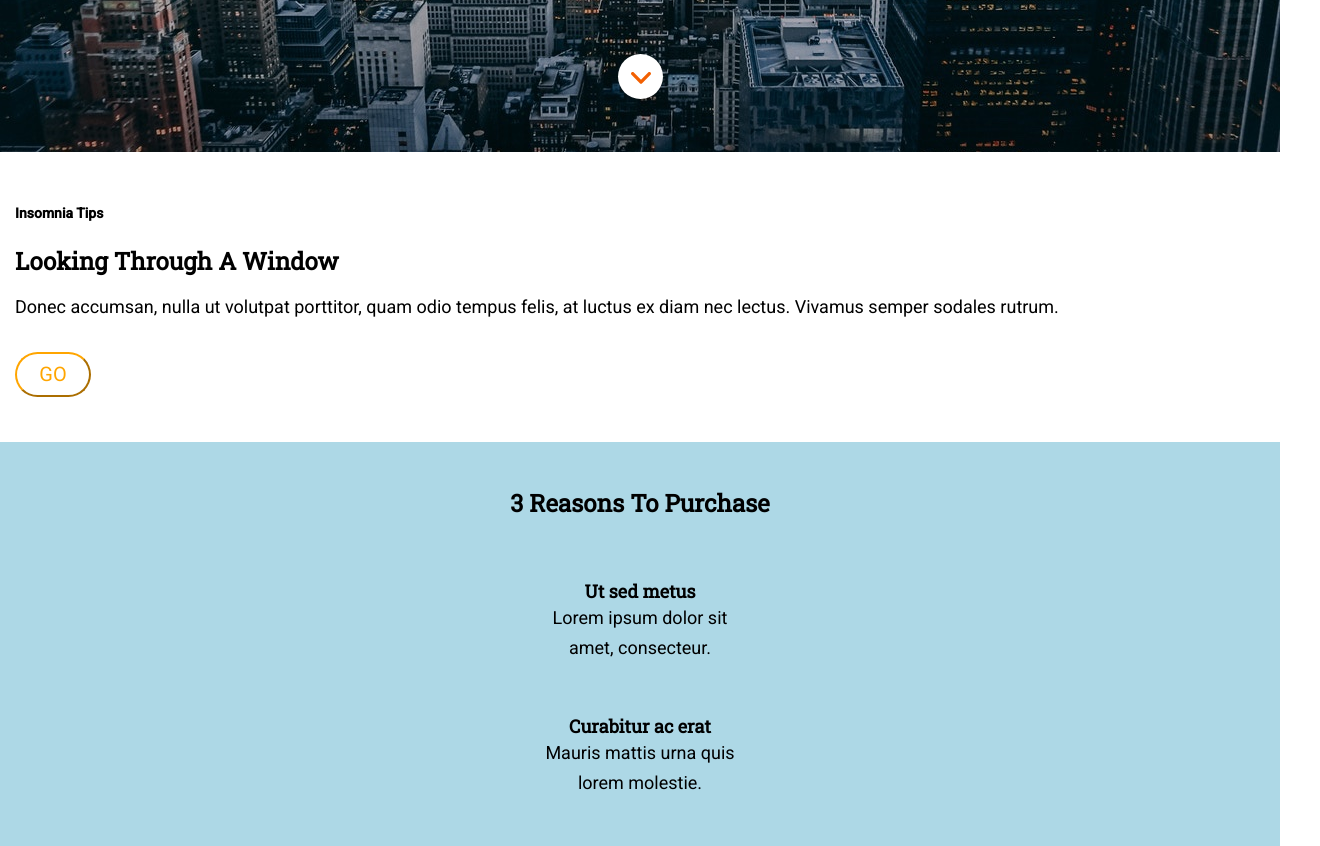
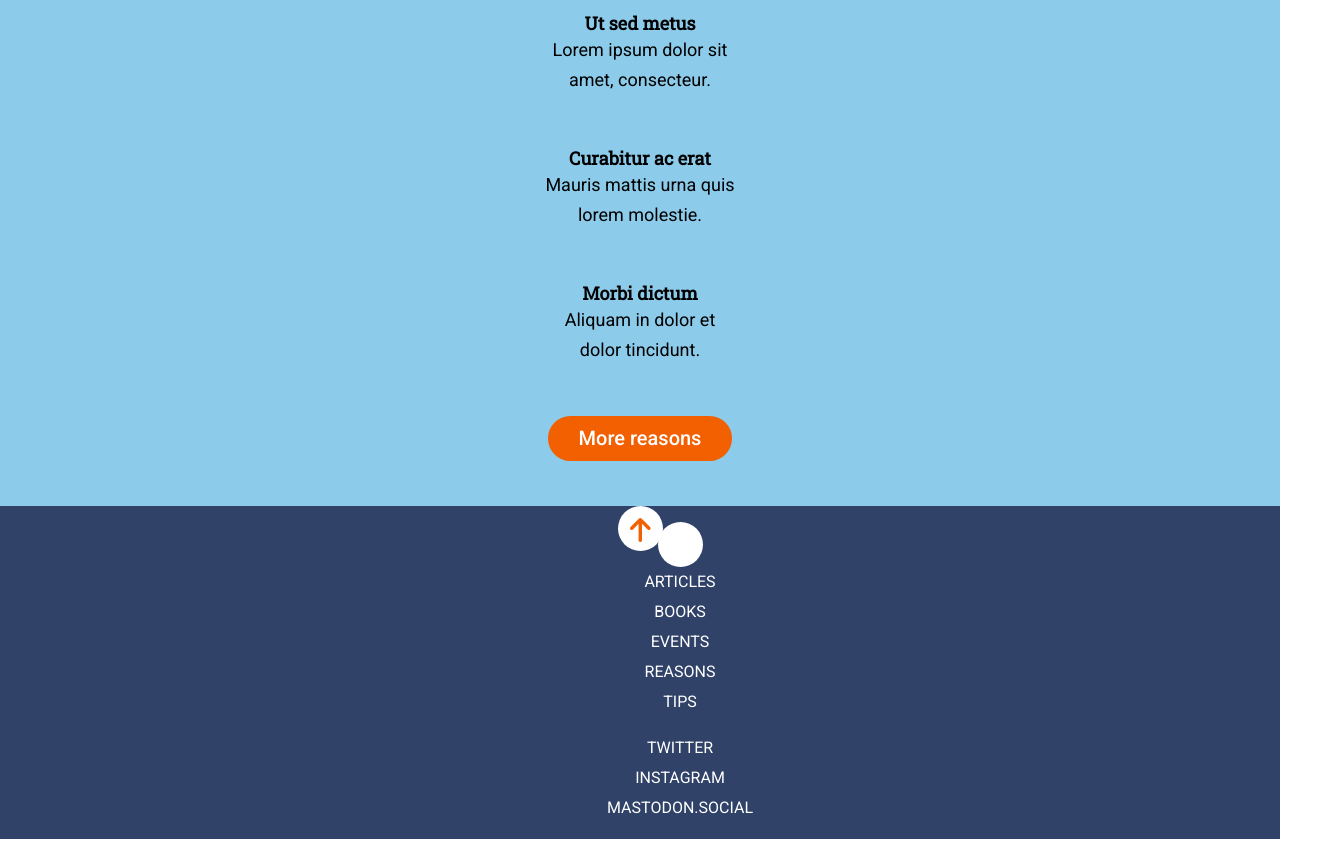
Before and after one commit to luzagm/m1-evaluacion-final-luzagm, a website: page _src/templates/index.html in a window 1280 px wide. Shown: the part 416-1262 px from the top of the page, 1320 px wide, since content can reach past the window. Drawn offline with nearby package versions, Linux system fonts and the light colour scheme; files that its build step writes are made by us from their sources; files whose address does not match are found by name.

Commit message:
main and footer

```diff
--- a/_src/assets/scss/main.scss
+++ b/_src/assets/scss/main.scss
@@ -1,11 +1,15 @@
+@import "core/variables";
+
 body {
   margin: 0;
   box-sizing: border-box;
 }
 
+/* HERO */
+
 .menu {
   position: fixed;
-  background-color: #0271bc;
+  background-color: $color-mediumblue;
   height: 44px;
   width: 44px;
   z-index: 1;
@@ -30,7 +34,7 @@ body {
   position: relative;
   top: 284px;
   widows: 100vw;
-  color: white;
+  color: $color-white;
 }
 
 .title {
@@ -63,7 +67,7 @@ body {
     height: 45px;
     width: 45px;
     border-radius: 50%;
-    background-color: white;
+    background-color: $color-white;
     z-index: 0;
   }
 
@@ -72,6 +76,9 @@ body {
     padding: 18px 12px 15px 13px;
   }
 }
+
+
+/* MAIN */
 
 .main {
   display: flex;
@@ -83,7 +90,7 @@ body {
   padding: 30px 15px;
 }
 
-.bluetitle {
+.small_title {
   font-family: "Roboto", sans-serif;
   font-size: 14px;
 }
@@ -98,18 +105,16 @@ body {
   font-family: "Roboto", sans-serif;
   font-size: 18px;
   line-height: 30px;
-  font-weight: 400;
   margin: 0;
 }
 
 .s2 {
   text-align: center;
-  background: lightblue;
+  background: $color-lightblue;
   padding-top: 30px;
   padding-right: 15px;
   padding-left: 15px;
 }
-
 
 .text_box {
   display: grid;
@@ -128,19 +133,61 @@ body {
 }
 
 .btn {
-	font-family: "Roboto", sans-serif;
-	font-size: 20px;
-	color: orange;
-	border-color: orange;
-	background: white;
+  border: $color-orange solid 2px;
+  background: $color-white;
   height: 45px;
   width: 76px;
   border-radius: 22.5px;
   margin: 30px 0 15px 0;
+  font-family: "Roboto", sans-serif;
+  font-size: 20px;
+  font-weight: 500;
+  color: $color-orange;
 }
 
 .btn.btn_default {
   width: 184px;
-	padding: 0;
+  color: $color-white;
+  background: $color-orange;
   margin: 0 0 60px 0;
 }
+
+.s3 {
+	background-color: $color-darkblue;
+	color: $color-white;
+	position: relative;
+	bottom: 0;
+}
+
+.up {
+	display: flex;
+	justify-content: center;
+	align-content: center;
+	position: absolute;
+	width: 100vw;
+/* 	bottom: 465px; */
+
+	&_circle {
+		height: 45px;
+		width: 45px;
+		border-radius: 50%;
+		background-color: $color-white;
+		z-index: 0;
+	  }
+
+	  &_arrow {
+		position: absolute;
+		padding: 12px 12px 10px 12px;
+	  }
+}
+
+.list {
+	display: flex;
+	flex-direction: column;
+	justify-content: center;
+	align-items: center;
+	width: 100vw;
+	font-family: "Roboto", sans-serif;
+	line-height: 30px;
+	list-style: none;
+}
--- a/_src/templates/index.html
+++ b/_src/templates/index.html
@@ -14,43 +14,25 @@
   </head>
 
   <body>
-    <header>
-      <div class="menu">
-        <img class="menu_icon" src="./assets/images/ico-menu.svg" />
-      </div>
-
-      <div class="hero_image">
-        <div class="hero_text">
-          <h1 class="title">ANONYMOUS PROXY</h1>
-          <h4 class="subtitle">In hac habitasse platea dictumst.</h4>
-        </div>
-      </div>
-
-      <div class="down" href="#main">
-        <a class="down_circle">
-          <img class="down_arrow" src="./assets/images/ico-scroll-down.svg" />
-        </a>
-      </div>
-    </header>
+    <partial src="_header.html"></partial>
 
     <main id="main" class="main">
       <section class="s1">
-        <h5 class="bluetitle">Insomnia Tips</h5>
+        <h5 class="small_title">Insomnia Tips</h5>
         <h2 class="par_title">Looking Through A Window</h2>
         <p class="par">
           Donec accumsan, nulla ut volutpat porttitor, quam odio tempus felis,
           at luctus ex diam nec lectus. Vivamus semper sodales rutrum.
         </p>
         <div>
-            <button class="btn" href="#">GO</button>
-          </div>
+          <button class="btn" href="#">GO</button>
+        </div>
       </section>
 
       <section class="s2">
         <div>
           <h2 class="par_title">3 Reasons To Purchase</h2>
         </div>
-
         <div class="text_box">
           <div>
             <h4 class="par_subtitle">Ut sed metus</h4>
@@ -66,16 +48,42 @@
           </div>
 
           <div>
-              <button class="btn btn_default">More reasons</button>
-            </div>
+            <button class="btn btn_default" href="#">More reasons</button>
+          </div>
+        </div>
+      </section>
 
+      <section class="s3">
+
+        <div class="up">
+            <a class="up_circle" href="#header">
+            <img class="up_arrow" src="./assets/images/ico-arrow.svg" />
+        </div>
+
+        <div>
+          <ul class="list">
+            <li><a>ARTICLES</a></li>
+            <li><a>BOOKS</a></li>
+            <li><a>EVENTS</a></li>
+            <li><a>REASONS</a></li>
+            <li><a>TIPS</a></li>
+          </ul>
+        </div>
+
+        <div>
+            <ul class="list">
+              <li><a>TWITTER</a></li>
+              <li><a>INSTAGRAM</a></li>
+              <li><a>MASTODON.SOCIAL</a></li>
+            </ul>
           </div>
+
       </section>
     </main>
 
-    <!-- <div class="page">
-    <partial src="_header.html" label="Header"></partial>
-    <partial src="_main.html" label="Main"></partial>
-  </div> -->
+
+
+    <!-- <partial src="_main.html" label="Main"></partial> -->
+
   </body>
 </html>
```
Also changed, not shown: _src/templates/partials/_header.html (+18 -1 lines). Lines whose indentation alone changed are shown as unchanged.
